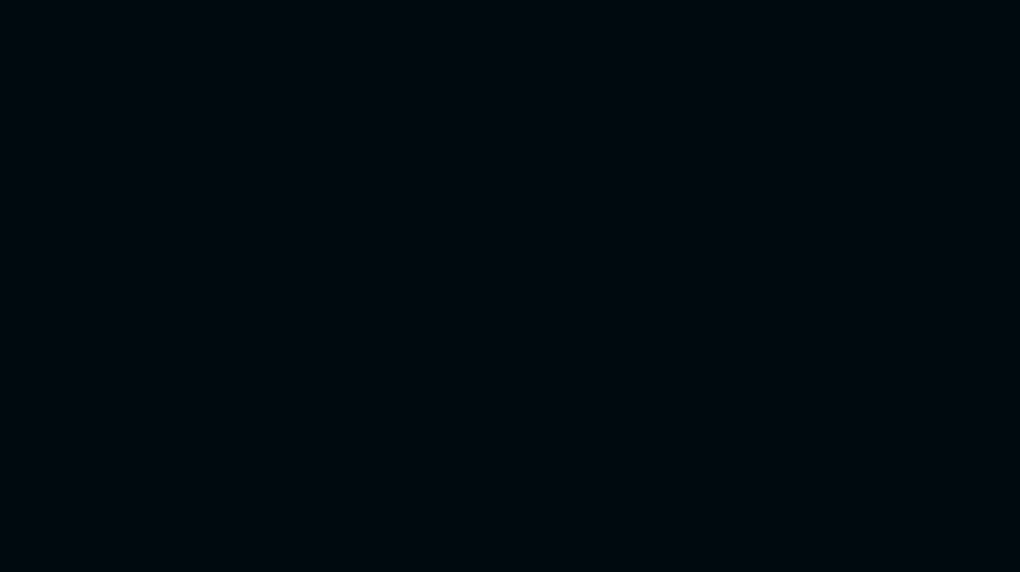
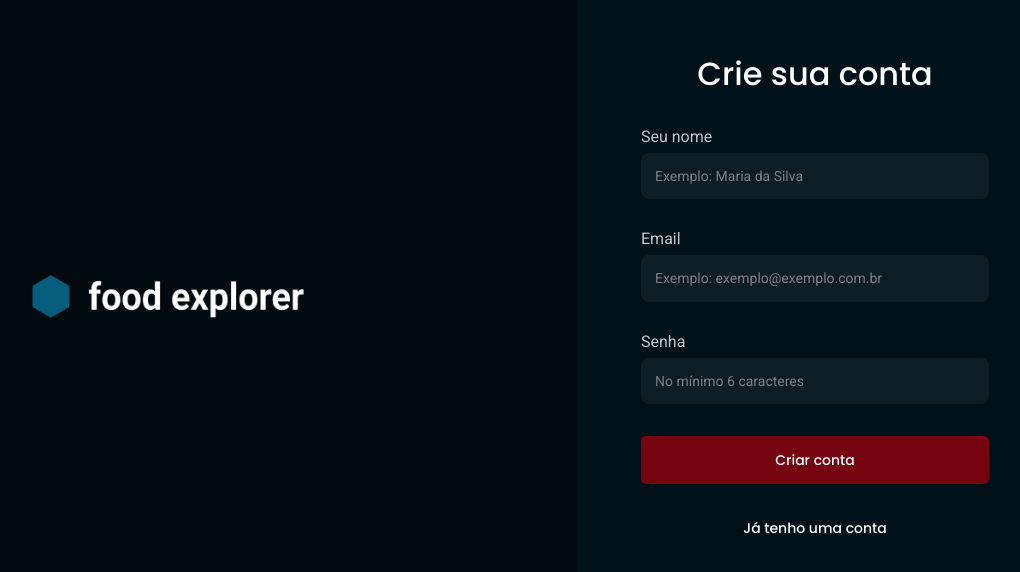
Before and after one commit to vctrhugoop/food-explorer-front-end, a React (Vite) app: page /register in a window 1280 px wide. Before the commit this address had no page. Shown: the part 104-676 px from the top of the page, without its empty margins (99-1119 px from the left). Built offline with nearby package versions, Linux system fonts and the light colour scheme.

Commit message:
✨ feat: create signup service

```diff
--- a/src/pages/SignUp/index.jsx
+++ b/src/pages/SignUp/index.jsx
@@ -4,10 +4,43 @@ import { Input } from '../../components/Input';
 import { Label } from '../../components/Label';
 import { SignUpContainer } from './styles';
 
-import { NavLink } from 'react-router-dom';
+import { useState } from 'react';
+import { NavLink, useNavigate } from 'react-router-dom';
 import Logo from '../../assets/logo.png';
 
+import { api } from '../../services/api';
+
 export function SignUp() {
+  const [name, setName] = useState('');
+  const [email, setEmail] = useState('');
+  const [password, setPassword] = useState('');
+
+  const navigate = useNavigate();
+
+  function handleSignUp(e) {
+    e.preventDefault();
+
+    console.log(name, email, password);
+
+    if (!name || !email || !password) {
+      // TODO: add toast message
+    }
+
+    api
+      .post('/users', { name, email, password })
+      .then(() => {
+        alert('Usuário cadastrado com sucesso');
+        navigate('/');
+      })
+      .catch((error) => {
+        if (error.response) {
+          alert(error.response.data.message);
+        } else {
+          alert('erro');
+        }
+      });
+  }
+
   return (
     <SignUpContainer>
       <div>
@@ -16,39 +49,42 @@ export function SignUp() {
           <div>
             <h1>Crie sua conta</h1>
             <div>
-              <Label for='username'>Seu nome</Label>
+              <Label htmlFor='username'>Seu nome</Label>
               <Input
                 placeholder='Exemplo: Maria da Silva'
                 id='username'
                 type='text'
                 area-label='Nome'
                 role='Name'
+                onChange={(e) => setName(e.target.value)}
                 required
               />
             </div>
             <div>
-              <Label for='email'>Email</Label>
+              <Label htmlFor='email'>Email</Label>
               <Input
                 placeholder='Exemplo: exemplo@exemplo.com.br'
                 id='email'
                 type='email'
                 area-label='Email'
                 role='email'
+                onChange={(e) => setEmail(e.target.value)}
                 required
               />
             </div>
             <div>
-              <Label for='password'>Senha</Label>
+              <Label htmlFor='password'>Senha</Label>
               <Input
                 placeholder='No mínimo 6 caracteres'
                 id='password'
                 type='password'
                 area-label='Senha'
                 role='password'
+                onChange={(e) => setPassword(e.target.value)}
                 required
               />
             </div>
-            <Button>Criar conta</Button>
+            <Button onClick={(e) => handleSignUp(e)}>Criar conta</Button>
             <NavLink to='/'>
               <AnchorLink>Já tenho uma conta</AnchorLink>
             </NavLink>
--- a/src/routes/index.jsx
+++ b/src/routes/index.jsx
@@ -1,11 +1,11 @@
 import { BrowserRouter } from 'react-router-dom';
 
-import { AppRoutes } from './app.routes';
+import { AuthRoutes } from './auth.routes';
 
 export function Routes() {
   return (
     <BrowserRouter>
-      <AppRoutes />
+      <AuthRoutes />
     </BrowserRouter>
   );
 }
```
